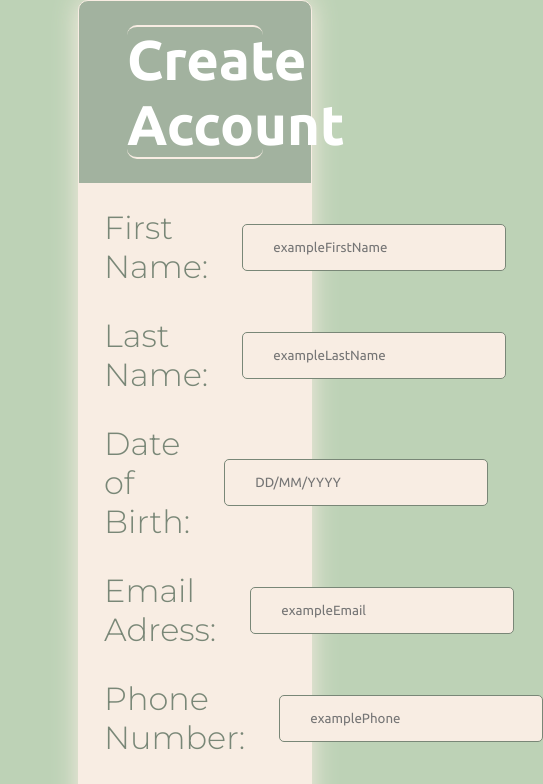
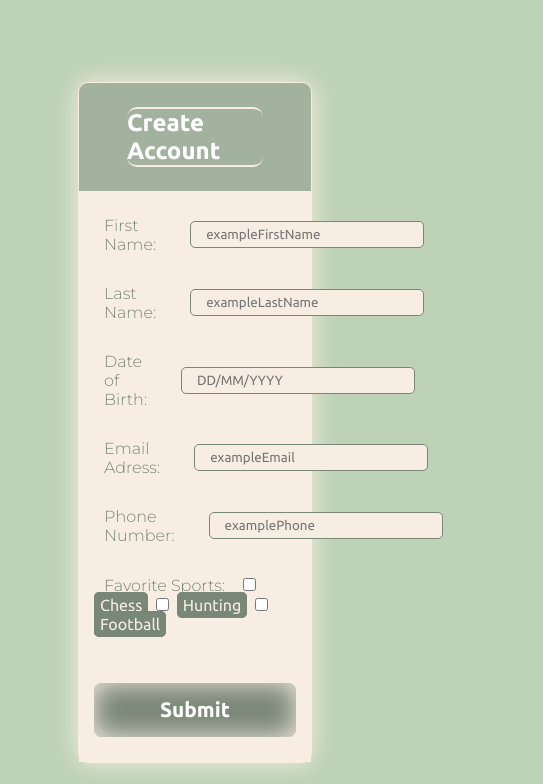
Before and after one commit to Hayk-Karapetyan-Git/Front-End-Task, a plain HTML site: page index.html in a window 390 px wide. Shown: the top 784 px of the page, 543 px wide, since content can reach past the window. Drawn offline with nearby package versions, Linux system fonts and the light colour scheme.

Commit message:
@media changes in css

```diff
--- a/css/styles.css
+++ b/css/styles.css
@@ -136,3 +136,26 @@ i {
     visibility: visible;
     color: rgb(136, 202, 37);
 }
+
+
+@media (max-width : 800px) {
+    h1 {
+        font-size: 1.5rem;
+    }
+
+    .labels {
+        font-size: 1rem;
+    }
+
+    .primary-input {
+        padding: 5px 15px;
+    }
+
+    .sports-label {
+        font-size: 1rem;
+    }
+
+    .form-btn  {
+        font-size: 1.3rem;
+    }
+}
```
